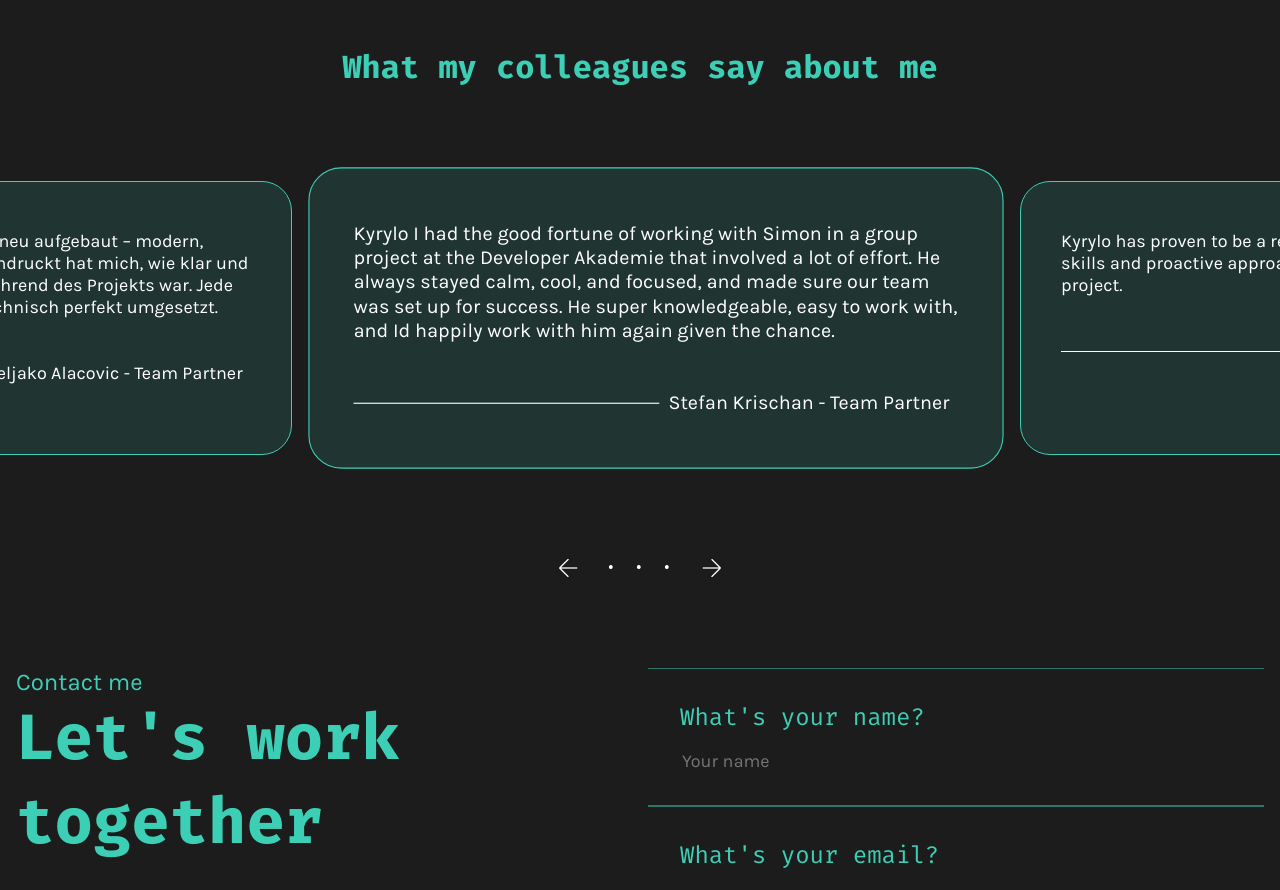
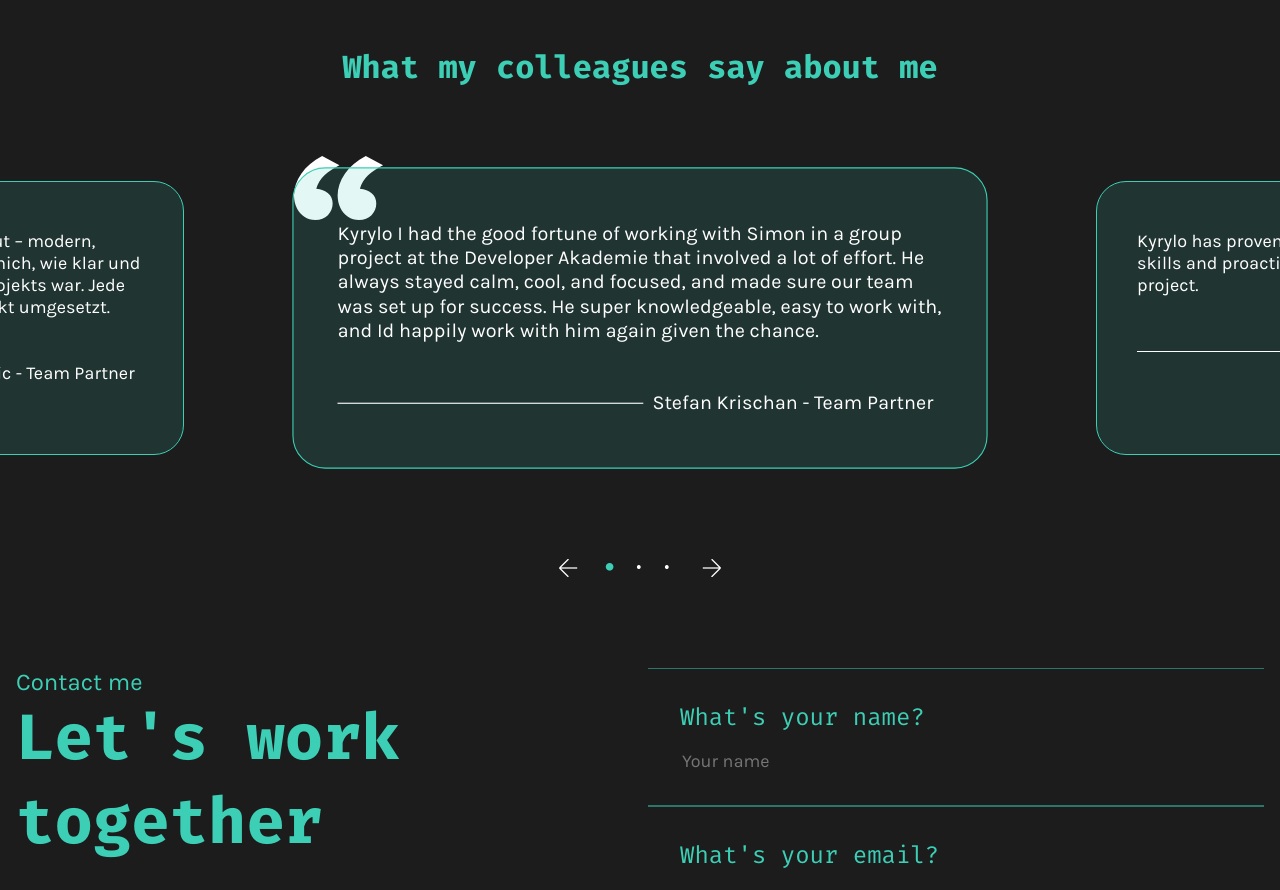
Before and after one commit to Kyrylo-Novikov/Portfolio, an Angular app: page / in a window 1280 px wide. Shown: the part 3060-3950 px from the top of the page. Built offline with nearby package versions, Linux system fonts and the light colour scheme.

Commit message:
feat(references):highlight active reference with color and larger dot indicator

```diff
--- a/src/app/references/references.component.html
+++ b/src/app/references/references.component.html
@@ -1,6 +1,11 @@
 <section>
   <h1>What my colleagues say about me</h1>
   <div class="references">
+    <img
+      src="/assets/imgs/icon-interactiv/quotes.svg"
+      alt=""
+      class="quotes-icon"
+    />
     <div [@slide]="menuState">
       @for (ref of referenceArray(); track ref.name; let i = $index) {
       <app-referenc [referenc]="ref" [active]="i === 2"></app-referenc>}
@@ -20,9 +25,9 @@
         "
       />
     </div>
-    <div>•</div>
-    <div>•</div>
-    <div>•</div>
+    @for (dot of [0,1,2]; track dot ; let i = $index) {
+    <div class="dot" [class.active]="i === currentIndex % 3">•</div>
+    }
     <div
       (click)="slide(-1)"
       (mouseover)="isHoveredRight = true"
--- a/src/app/references/references.component.scss
+++ b/src/app/references/references.component.scss
@@ -6,20 +6,23 @@ section {
   align-items: center;
   justify-content: space-between;
   .references {
+    position: relative;
     max-width: 1920px;
     @include font(Karla, var(--fontSize-2), 400, var(--color-2));
     height: 380px;
     display: flex;
     overflow: hidden;
-    // justify-content: center;
+    .quotes-icon {
+      position: absolute;
+      left: 32%;
+      top: 28px;
+    }
     > div {
       @extend .d-flex-align-c;
-      gap: 48px;
+      gap: 140px;
       max-width: 2420px;
-      // offsett der references
       position: relative;
-      right: 700px;
-      // bottom: 0;
+      right: 900px;
     }
   }
   h1 {
@@ -48,3 +51,10 @@ section {
   transition: transform 1s ease-in-out;
   transform: scale(1);
 }
+
+.dot {
+  &.active {
+    color: var(--color-1);
+    scale: 2;
+  }
+}
--- a/src/app/references/references.component.ts
+++ b/src/app/references/references.component.ts
@@ -20,18 +20,11 @@ import { timeout } from 'rxjs';
   imports: [ReferencComponent],
   templateUrl: './references.component.html',
   styleUrl: './references.component.scss',
-  // animations: [
-  //   trigger('slide', [
-  //     state('left', style({ transform: 'translateX(-33%)' })),
-  //     state('right', style({ transform: 'translateX(+33%)' })),
-  //     transition('left <=> right', [animate('1s ease-in')]),
-  //   ]),
-  // ],
 
   animations: [
     trigger('slide', [
-      state('left', style({ transform: 'translateX(-28.3%)' })),
-      state('right', style({ transform: 'translateX(28.3%)' })),
+      state('left', style({ transform: 'translateX(-32%)' })),
+      state('right', style({ transform: 'translateX(32%)' })),
       transition('* => left', [animate('1s ease-in-out')]),
       transition('* => right', [animate('1s ease-in-out')]),
     ]),
@@ -39,7 +32,7 @@ import { timeout } from 'rxjs';
 })
 export class ReferencesComponent {
   protected menuState: 'left' | 'right' | null = null;
-
+  currentIndex: number = 0;
   activIndex = signal(0);
   isHoveredLeft: boolean = false;
   isHoveredRight: boolean = false;
@@ -73,22 +66,18 @@ export class ReferencesComponent {
 
   slide(change: number) {
     this.menuState = change < 0 ? 'right' : 'left';
+    setTimeout(() => {
+      this.arrayUpdate(change);
+    }, 1000);
+    this.currentIndex = (this.currentIndex + change + 3) % 3;
+  }
 
-    setTimeout(() => {
+  arrayUpdate(change: number) {
     this.referenceArray.update((arr) =>
       change < 0
         ? [arr[arr.length - 1], ...arr.slice(0, -1)]
         : [...arr.slice(1), arr[0]]
     );
     this.menuState = null;
-    }, 1000);
-    // const arr = [...this.referenceArray()];
-    // if (change < 0) {
-    //   const last: { name: string; text: string } = arr.pop()!;
-    //   this.referenceArray.set([last, ...arr]);
-    // } else {
-    //   const first = arr.shift()!;
-    //   this.referenceArray.set([...arr, first]);
-    // }
   }
 }
```
Lines whose indentation alone changed are shown as unchanged.
